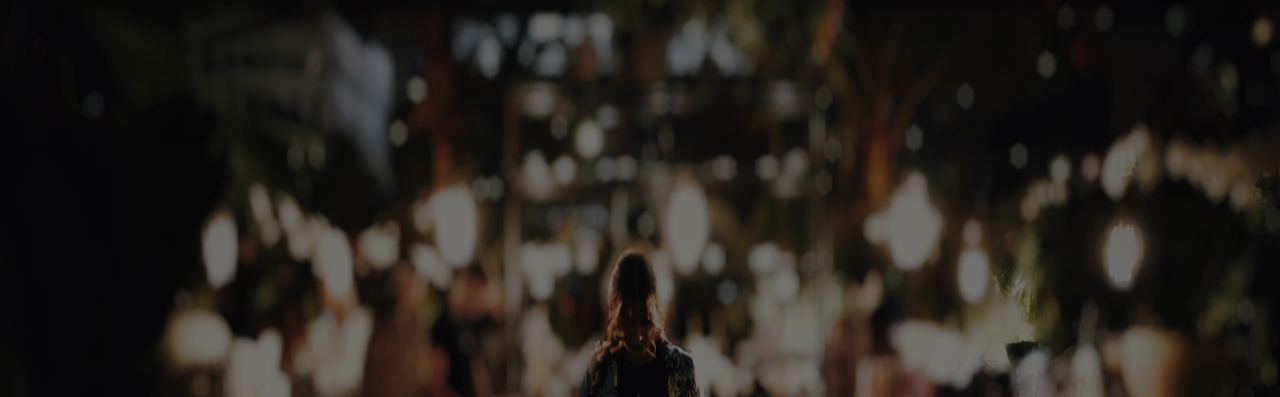
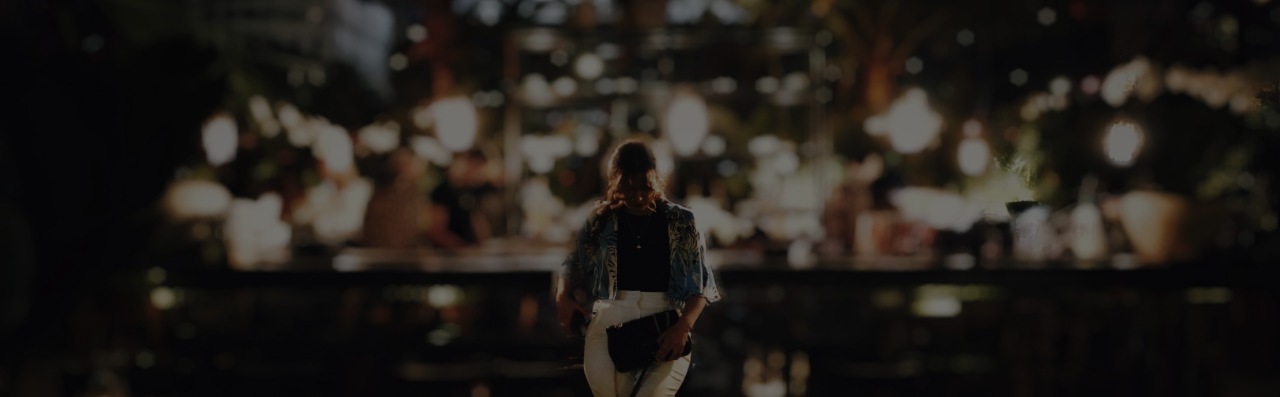
Before and after one commit to FJVIKTORIJA/Porfolio-2-, a plain HTML site: page index.html in a window 1280 px wide. Shown: the part 80-477 px from the top of the page. Drawn offline with Linux system fonts and the light colour scheme; a script that the page names is missing.

Commit message:
Fixing bugs

```diff
--- a/assets/style.css
+++ b/assets/style.css
@@ -58,11 +58,10 @@ body {
   z-index: -1;
 }
 #home1 {
-    content: "";
   position: absolute;
   top: 0;
   right: 0;
-    height: 1200px;
+height: 100vh;
   width: 100%;
   z-index: -1;
   opacity: 0.9;
--- a/index.html
+++ b/index.html
@@ -25,7 +25,7 @@
       </div>
     </nav>
     <section id="home">
-      <img id="home1" src="./img/IMG_1.jpg" />
+      <img id="home1" src="bg.jpg" />
       <div class="main">
         <h1 class="headings">I AM <br />Viktorija</h1>
         <button class="btn">Hire Me</button>
--- a/script.js
+++ /dev/null
@@ -1,3 +0,0 @@
-document.quesrySelector("#redirect").addEventListener("click", () => {
-  window.location.href = "https://www.youtube.com/watch?v=Swzem9EdFhw";
-});
```
Also changed, not shown: bg.jpg (renamed from img/IMG_1.jpg).
